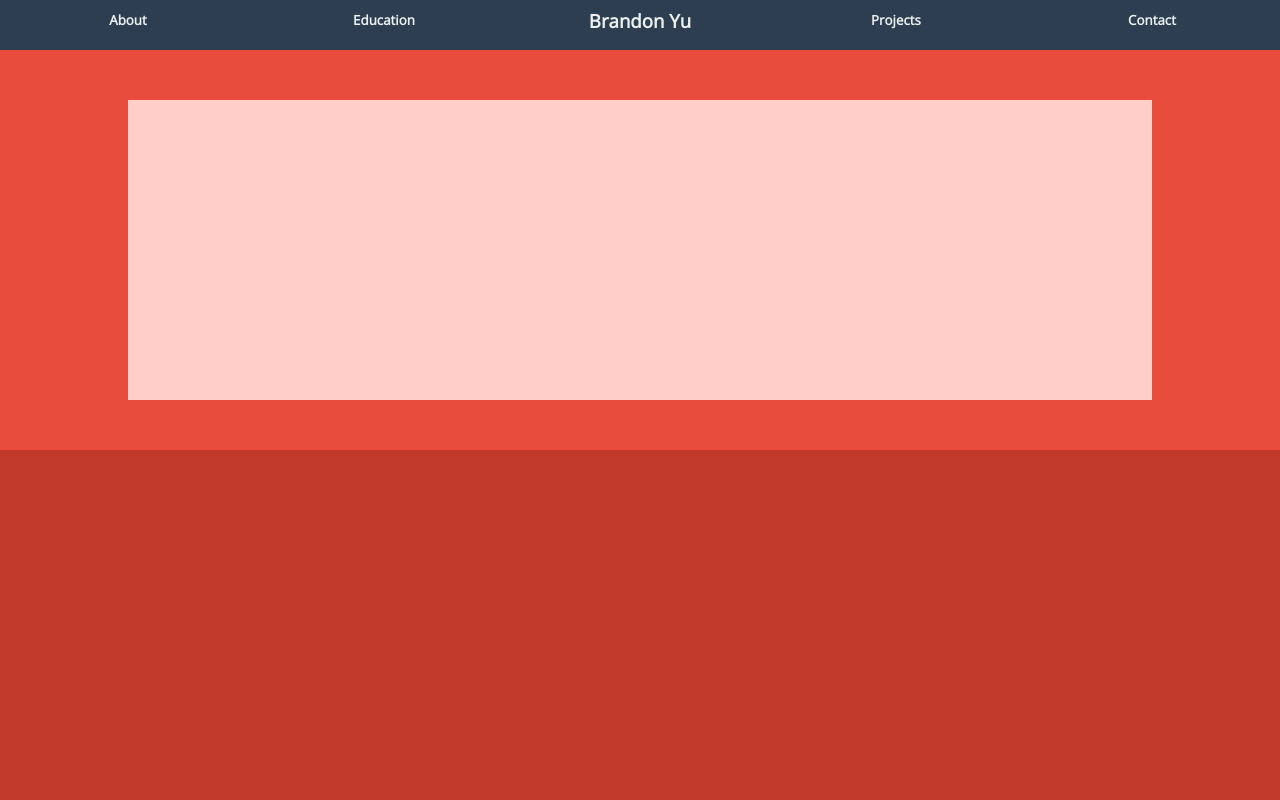
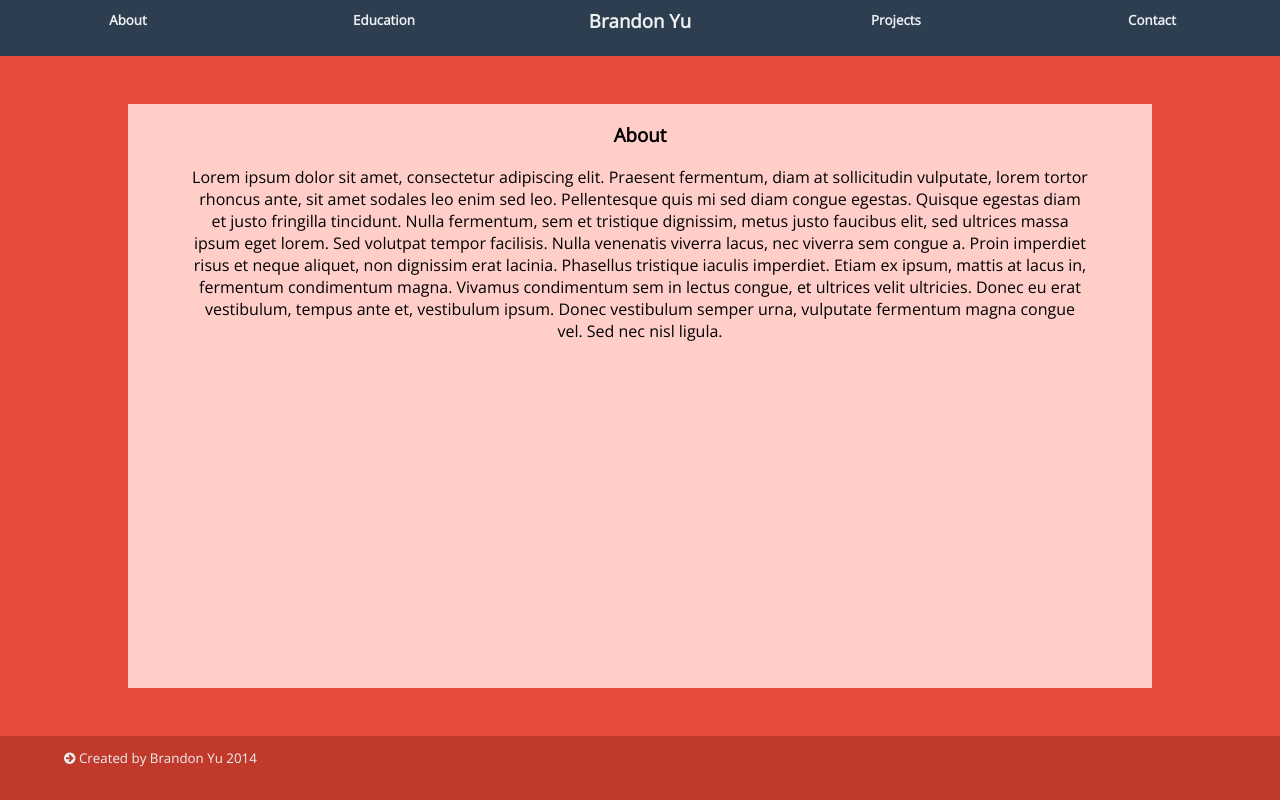
Before and after one commit to BrandonDGr8/BrandonDGr8.github.io, a plain HTML site: page test.html in a window 1280 px wide. Drawn offline with nearby package versions, Linux system fonts and the light colour scheme; a web font is replaced by a local one.

Commit message:
update test

```diff
--- a/test.html
+++ b/test.html
@@ -1,9 +1,9 @@
 <!DOCTYPE html>
 <html>
 	<head>
-    <link href='http://fonts.googleapis.com/css?family=Alegreya+Sans|Metrophobic|Allerta|Gafata|Open+Sans' rel='stylesheet' type='text/css'>
+    <!-- <link href='http://fonts.googleapis.com/css?family=Alegreya+Sans|Metrophobic|Allerta|Gafata|Open+Sans' rel='stylesheet' type='text/css'> -->
     <link href='https://fonts.googleapis.com/css?family=Alegreya+Sans|Metrophobic|Allerta|Gafata|Open+Sans' rel='stylesheet' type='text/css'>
-    <link href="http://maxcdn.bootstrapcdn.com/font-awesome/4.1.0/css/font-awesome.min.css" rel="stylesheet">
+    <!-- <link href="http://maxcdn.bootstrapcdn.com/font-awesome/4.1.0/css/font-awesome.min.css" rel="stylesheet"> -->
     <link href="https://maxcdn.bootstrapcdn.com/font-awesome/4.1.0/css/font-awesome.min.css" rel="stylesheet">
     <title>Brandon Me</title>
     </head>
@@ -28,7 +28,8 @@
     	</div>
     	<div class="mainBack">
     		<div class="mainFront">
-    			<h4></h4>
+    			<h3 class="frontHeader">About</h3>
+                <p class="frontPara">Lorem ipsum dolor sit amet, consectetur adipiscing elit. Praesent fermentum, diam at sollicitudin vulputate, lorem tortor rhoncus ante, sit amet sodales leo enim sed leo. Pellentesque quis mi sed diam congue egestas. Quisque egestas diam et justo fringilla tincidunt. Nulla fermentum, sem et tristique dignissim, metus justo faucibus elit, sed ultrices massa ipsum eget lorem. Sed volutpat tempor facilisis. Nulla venenatis viverra lacus, nec viverra sem congue a. Proin imperdiet risus et neque aliquet, non dignissim erat lacinia. Phasellus tristique iaculis imperdiet. Etiam ex ipsum, mattis at lacus in, fermentum condimentum magna. Vivamus condimentum sem in lectus congue, et ultrices velit ultricies. Donec eu erat vestibulum, tempus ante et, vestibulum ipsum. Donec vestibulum semper urna, vulputate fermentum magna congue vel. Sed nec nisl ligula.</p>
     		</div>
     	</div>
 
@@ -40,46 +41,46 @@
 
     <style type="text/css">
     	#topBar {
-    		height: 50px;
+    		height: 7%;
     		width: 100%;
     		background-color: #2c3e50;
     		text-align: center;
     		color: #ecf0f1;
-    		position: fixed;
+    		position: absolute;
     		left: 0%;
     		top: 0%;
             font-family: 'Open Sans', 'Metrophobic', helvetica, sans-serif;
     	}
     	#barAbout {
-    		height: 50px;
+    		height: 7%;
     		width: 20%;
     		background-color: #2c3e50;
     		left: 0%;
     		position: absolute;
     	}
     	#barEducation {
-    		height: 50px;
+    		height: 7%;
     		width: 20%;
     		background-color: #2c3e50;
     		left: 20%;
     		position: absolute;
     	}
     	#barName {
-    		height: 50px;
+    		height: 7%;
     		width: 20%;
     		background-color: #2c3e50;
     		left: 40%;
     		position: absolute;
     	}
     	#barProjects {
-    		height: 50px;
+    		height: 7%;
     		width: 20%;
     		background-color: #2c3e50;
     		left: 60%;
     		position: absolute;
     	}
     	#barContact {
-    		height: 50px;
+    		height: 7%;
     		width: 20%;
     		background-color: #2c3e50;
     		left: 80%;
@@ -89,33 +90,51 @@
             background-color: #2980b9;
         }
         .mainBack {
-            height: 400px;
+            height: 85%;
             width: 100%;
             background-color: #e74c3c;
             left: 0%;
-            top: 50px;
+            top: 7%;
             position: absolute;
         }
         .mainFront {
-            height: 300px;
+            height: 86%;
             width: 80%;
             background-color: #ffcec9;
             left: 10%;
-            top: 50px;
+            top: 7%;
             position: absolute;
-        }
+            padding-left: 5%;
+            padding-right: 5%;
+            -webkit-box-sizing: border-box; /* Safari/Chrome, other WebKit */
+            -moz-box-sizing: border-box;    /* Firefox, other Gecko */
+            box-sizing: border-box;         /* Opera/IE 8+ */
         }
         .footer {
-            height: 950px;
+            height: 8%;
             width: 100%;
             background-color: #c0392b;
             left: 0%;
-            top: 450px;
+            top: 92%;
             position: absolute;
+            padding-left: 5%;
+            padding-right: 5%;
+            -webkit-box-sizing: border-box; /* Safari/Chrome, other WebKit */
+            -moz-box-sizing: border-box;    /* Firefox, other Gecko */
+            box-sizing: border-box;         /* Opera/IE 8+ */
         }
         #footerText {
             text-align: left;
-            color: #ecf0f1
+            color: #ecf0f1;
+            font-family: 'Open Sans', 'Metrophobic', helvetica, sans-serif;
+            font-size: 10pt;
+        }
+        .frontHeader {
+
+        }
+        .frontPara {
+            font-family: 'Open Sans', 'Metrophobic', helvetica, sans-serif;
+            text-align: center;
         }
         h1 {
             font-size: 14pt;
@@ -127,8 +146,12 @@
             position: relative;
 
         }
+        h3 {
+            font-family: 'Open Sans', 'Metrophobic', helvetica, sans-serif;
+            text-align: center;
+        }
         body {
-            background-color: #c0392b;
+            /*background-color: #c0392b;*/
         }
     </style>
 
```
